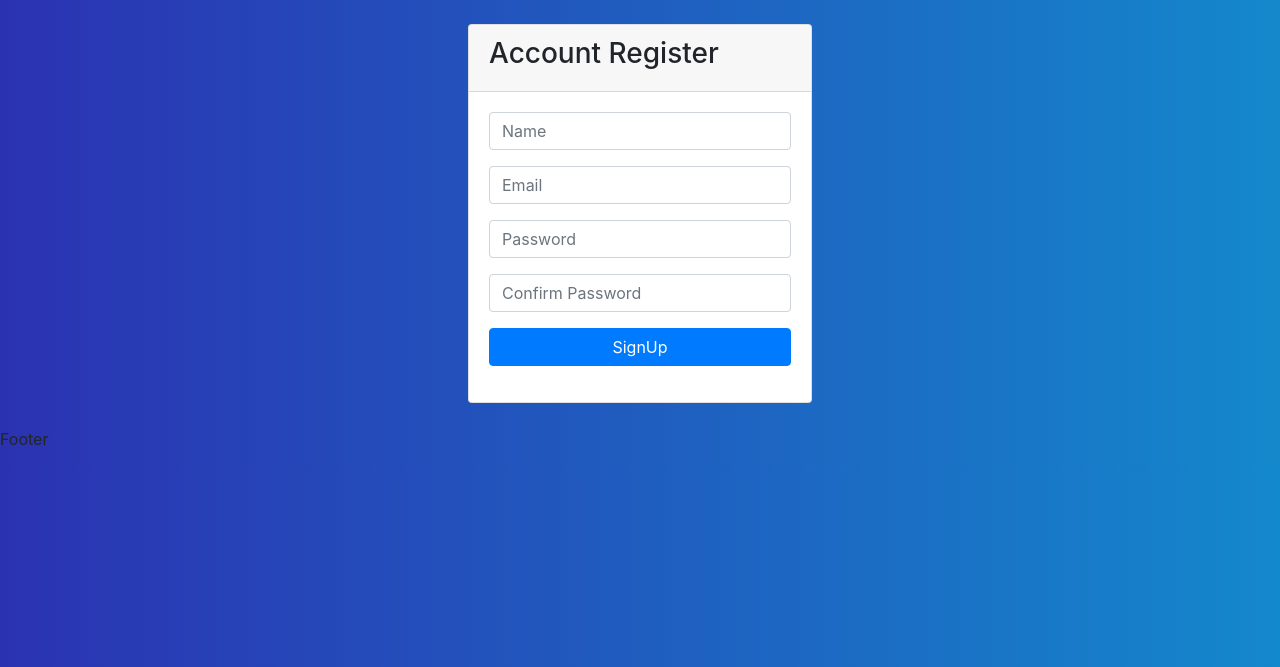
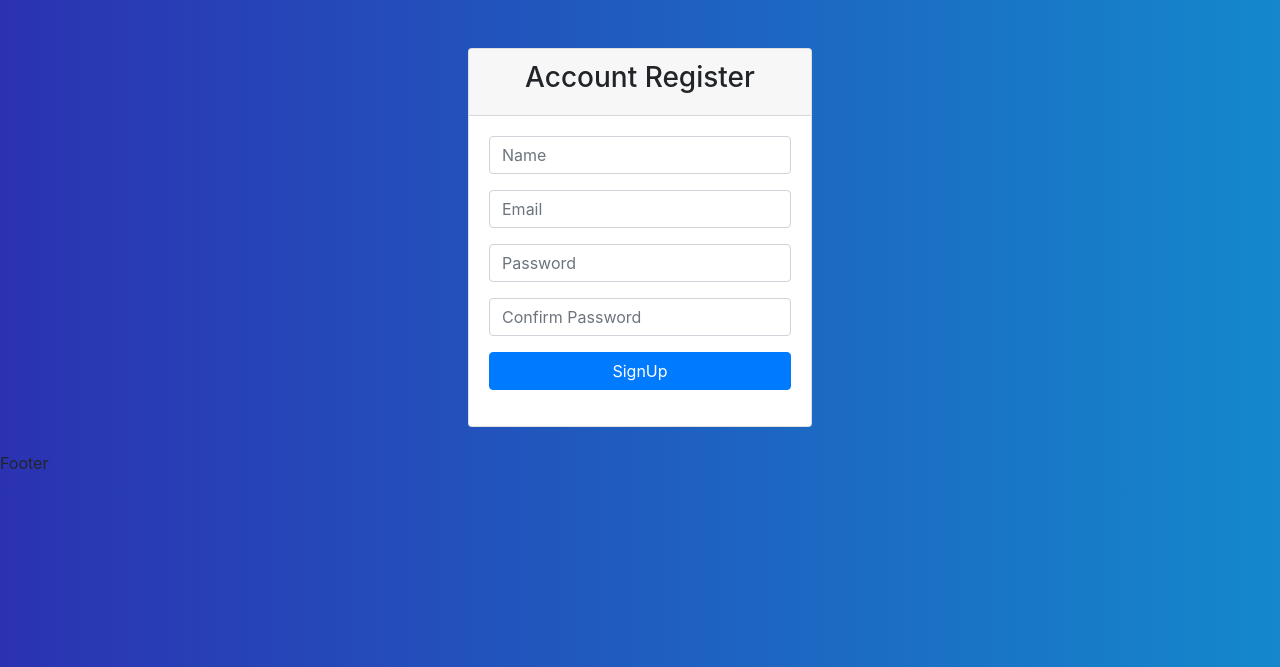
Before and after one commit to GabrielLopezDev/notes-app-nodejs, a Node server app: page /users/signup in a window 1280 px wide. Shown: the part 56-723 px from the top of the page. Run offline with Node 20, Linux system fonts and the light colour scheme; some libraries are stand-ins or nearby versions.

Commit message:
[add] Agregar margen superior

```diff
--- a/src/views/users/signup.hbs
+++ b/src/views/users/signup.hbs
@@ -1,6 +1,6 @@
 <div class="row">
 	<div class="col-md-4 mx-auto">
-		<div class="card">
+		<div class="card mt-4 text-center">
 			<div class="card-header">
 				<h3>Account Register</h3>
 			</div>
```
